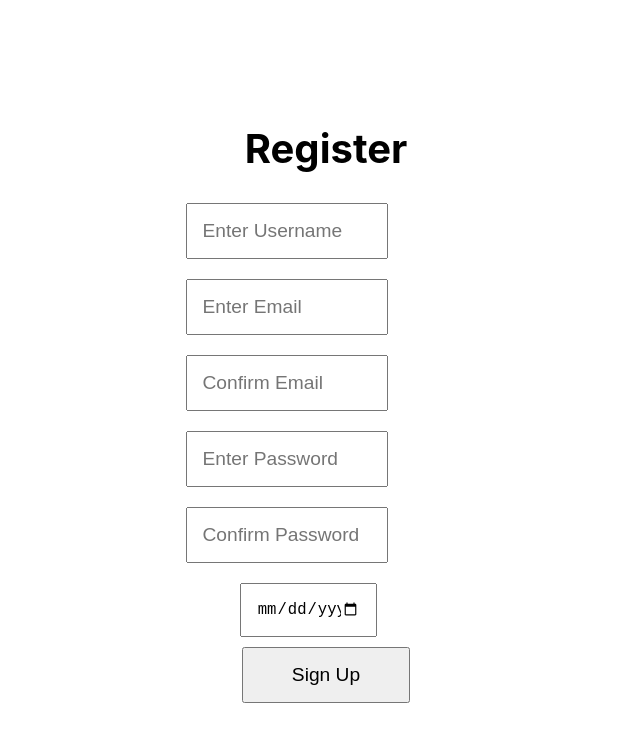
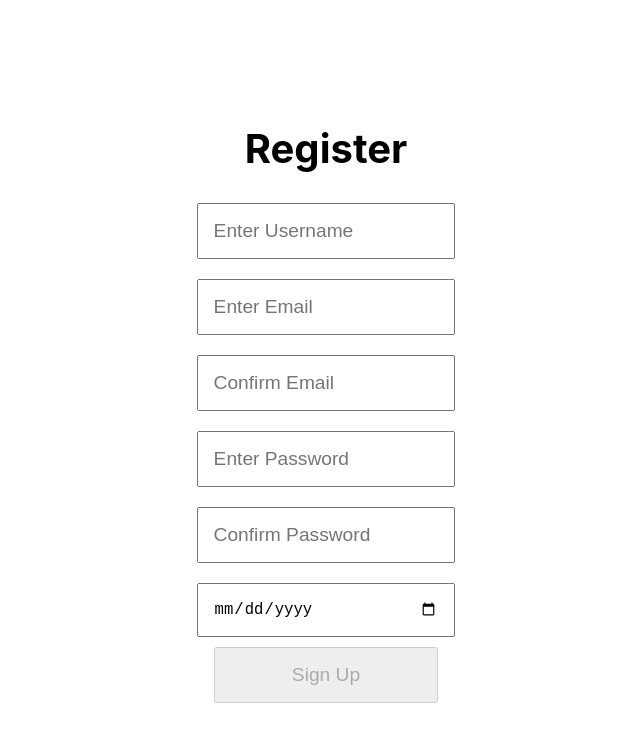
Before and after one commit to AbusiveTuna/Project-Mercury, a React (Create React App) app: page /register in a window 1280 px wide. Shown: the top 742 px of the page, without its empty margins (314-954 px from the left). Built offline with nearby package versions, Linux system fonts and the light colour scheme.

Commit message:
Rest of the register form updates

```diff
--- a/src/pages/Register.css
+++ b/src/pages/Register.css
@@ -13,14 +13,14 @@
 }
 
 .Register-content input {
-  width: 60%;
+  width: 80%;
   padding: 15px;
   margin: 10px 0;
   font-size: 1.2em;
 }
 
 .Register-content .button-container {
-  width: 60%;
+  width: 80%;
   display: flex;
   justify-content: center;
 }
--- a/src/pages/Register.js
+++ b/src/pages/Register.js
@@ -1,4 +1,3 @@
-// Register.js
 import React, { useState } from 'react';
 import './Register.css';
 
@@ -9,88 +8,72 @@ function Register() {
   const [password, setPassword] = useState("");
   const [confirmPassword, setConfirmPassword] = useState("");
   const [birthDate, setBirthDate] = useState("");
-  const [errorMessage, setErrorMessage] = useState("");
 
-  const handleRegister = () => {
-    if (email !== confirmEmail) {
-      setErrorMessage("Emails do not match");
-      return;
-    }
-    if (password !== confirmPassword) {
-      setErrorMessage("Passwords do not match");
-      return;
-    }
-
+  const resetForm = () => {
     setUsername("");
     setEmail("");
     setConfirmEmail("");
     setPassword("");
     setConfirmPassword("");
     setBirthDate("");
-    setErrorMessage("");
+  }
 
-    // add actual registration functionality here
+  const isFormComplete = () => {
+    return (
+      username !== "" &&
+      email !== "" &&
+      confirmEmail !== "" &&
+      password !== "" &&
+      confirmPassword !== "" &&
+      birthDate !== "" &&
+      email === confirmEmail &&
+      password === confirmPassword
+    );
   }
 
   return (
     <div className="Register">
       <div className="Register-content">
         <h1>Register</h1>
-        <div>
         <input
           type="text"
           placeholder="Enter Username"
           value={username}
           onChange={e => setUsername(e.target.value)}
         />
-        </div>
-        <div>
         <input
           type="email"
           placeholder="Enter Email"
           value={email}
           onChange={e => setEmail(e.target.value)}
-            className={email !== confirmEmail && email && confirmEmail ? "input-error" : ""}
         />
-        </div>
-        <div>
         <input
           type="email"
           placeholder="Confirm Email"
           value={confirmEmail}
           onChange={e => setConfirmEmail(e.target.value)}
-            className={email !== confirmEmail && email && confirmEmail ? "input-error" : ""}
         />
-        </div>
-        <div>
         <input
           type="password"
           placeholder="Enter Password"
           value={password}
           onChange={e => setPassword(e.target.value)}
-            className={password !== confirmPassword && password && confirmPassword ? "input-error" : ""}
         />
-        </div>
-        <div>
         <input
           type="password"
           placeholder="Confirm Password"
           value={confirmPassword}
           onChange={e => setConfirmPassword(e.target.value)}
-            className={password !== confirmPassword && password && confirmPassword ? "input-error" : ""}
         />
-        </div>
-        <div>
         <input
           type="date"
+          placeholder="Enter Birth Date"
           value={birthDate}
           onChange={e => setBirthDate(e.target.value)}
         />
+        <div className="button-container">
+          <button onClick={resetForm} disabled={!isFormComplete()}>Sign Up</button>
         </div>
-        <div className="button-container">
-          <button onClick={handleRegister} disabled={email !== confirmEmail || password !== confirmPassword}>Sign Up</button>
-        </div>
-        {errorMessage && <p>{errorMessage}</p>}
       </div>
     </div>
   );
```
Lines whose indentation alone changed are shown as unchanged.
